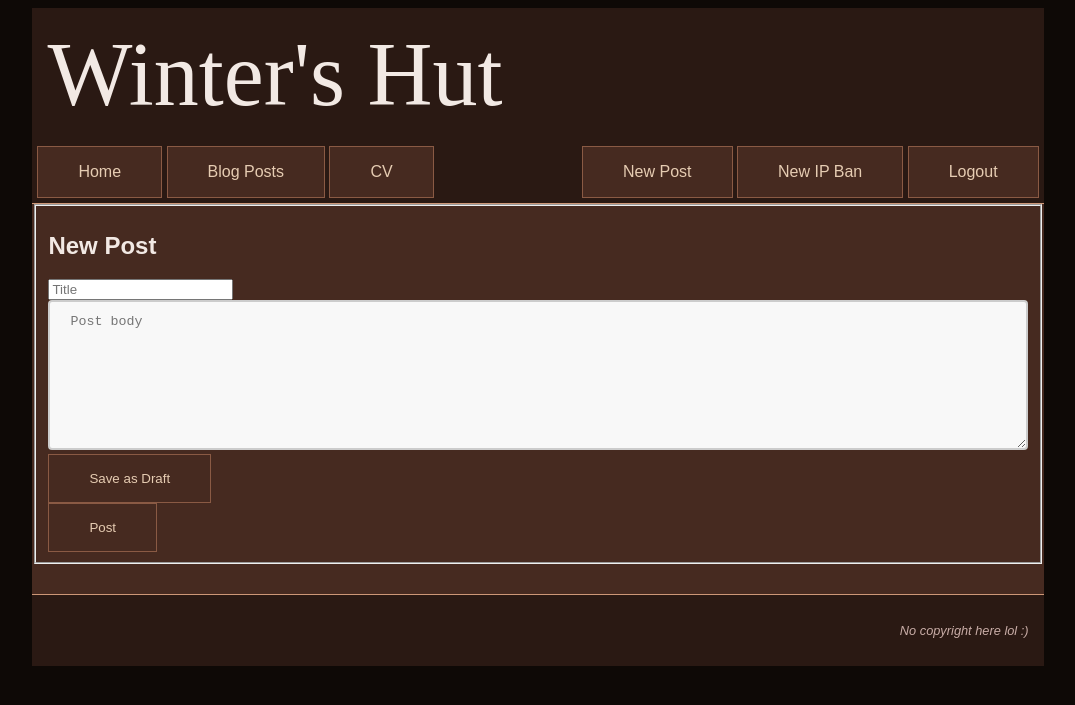
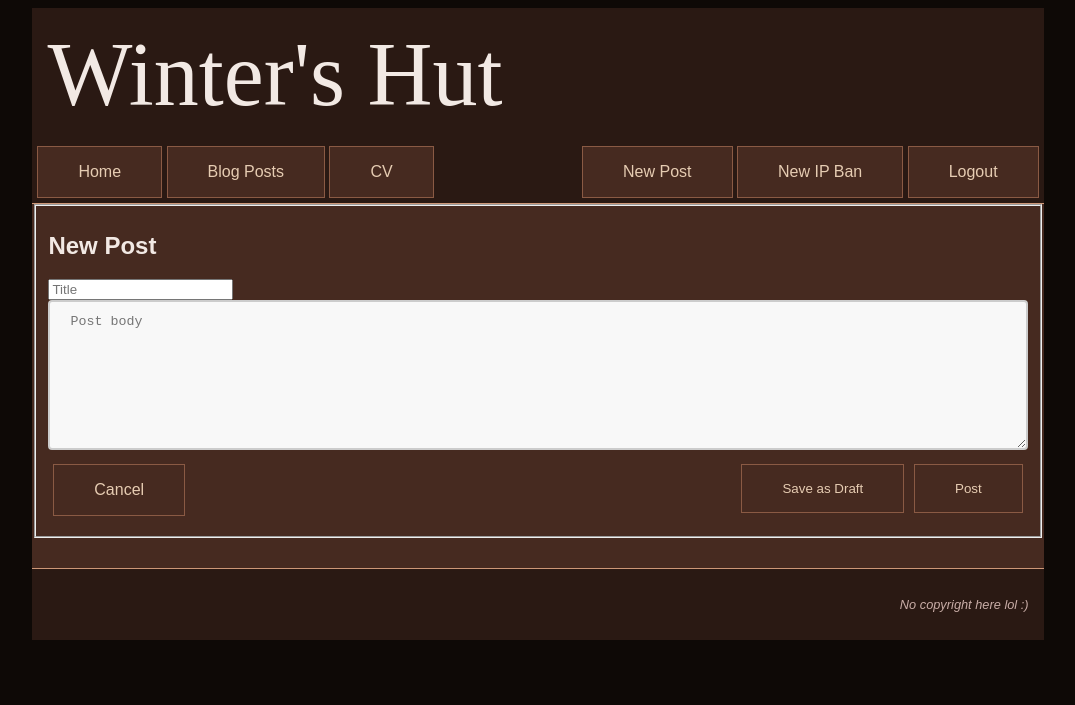
Before and after one commit to dimitarOnGithub/winterhut, a Flask app: page /new_post in a window 1280 px wide. Shown: the top 705 px of the page, without its empty margins (102-1177 px from the left). Run offline with Flask 2, Linux system fonts and the light colour scheme; the visitor is signed in with stand-in values (Sample User, id 1).

Commit message:
Fixing up the New Post page

```diff
--- a/winterhut/static/main.css
+++ b/winterhut/static/main.css
@@ -236,3 +236,13 @@ nav .nav-right {
   background-color: #f8f8f8;
   resize: both;
 }
+
+.new-post .btn {
+  float: right;
+  margin: 1% 0.5%;
+}
+
+.new-post a.btn {
+  float: left;
+  margin: 1% 0.5%;
+}
--- a/winterhut/templates/new_post.html
+++ b/winterhut/templates/new_post.html
@@ -18,11 +18,12 @@
         <div>
           {{ form.content(class="form-field content", placeholder="Post body") }}
         </div>
+        <a class="btn" href="{{ url_for('main.home_page') }}">Cancel</a>
+        <div>
+          {{ form.submit(class="form-field btn") }}
+        </div>
         <div>
           {{ form.save_as_draft(class="form-field btn") }}
-        </div>
-        <div>
-          {{ form.submit(class="form-field btn") }}
         </div>
       </fieldset>
     </form>
```
